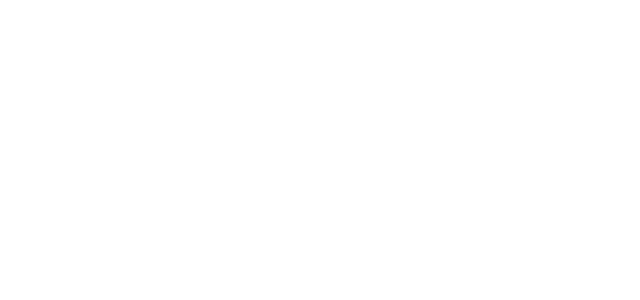
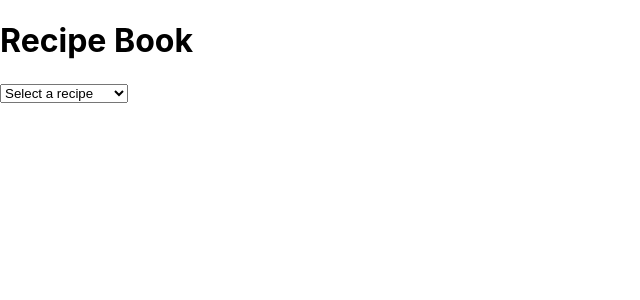
Before and after one commit to MaxKruger123/InteractiveRecipeBook, a React (Create React App) app in the folder interactiverecipebook/: page / in a window 1280 px wide. Shown: the top 300 px of the page, without its empty margins (0-640 px from the left). Built offline with nearby package versions, Linux system fonts and the light colour scheme.

Commit message:
Created Drop Down List

```diff
--- a/interactiverecipebook/src/App.js
+++ b/interactiverecipebook/src/App.js
@@ -1,10 +1,12 @@
 import logo from './logo.svg';
 import './App.css';
-import React from 'react';
+import React, { useState } from 'react';
+import Recipe from './Recipe';
+import RecipeDropdown from './recipeDropdown';
 
-// Main App component
-const App = () => {
-  // Define recipe data
+
+
+  // Different individuaol recipes
   const pizzaRecipe = {
     name: 'Homemade Pizza',
     ingredients: [
@@ -52,23 +54,27 @@
     dietaryRestrictions: 'contains milk'
   };
 
-  const Recipe = ({ recipe }) => {
-    return (
-      <div className="recipe">
-        <h3>{recipe.name}</h3>
-        <p><strong>Ingredients:</strong></p>
-        <ul>
-          {recipe.ingredients.map((ingredient, index) => (
-            <li key={index}>{ingredient}</li>
-          ))}
-        </ul>
-        <p><strong>Cook Time:</strong> {recipe.cookTime}</p>
-        <p><strong>Dietary Restrictions:</strong> {recipe.dietaryRestrictions}</p>
-        {/* Add more details about the recipe as needed */}
-      </div>
-    );
+//App component
+const App = () => {
+  const [selectedRecipe, setSelectedRecipe] = useState(null);
+
+  const handleSelectRecipe = (recipeName) => {
+    const recipe = recipes.find(recipe => recipe.name === recipeName);
+    setSelectedRecipe(recipe);
   };
-}
+
+  const recipes = [pizzaRecipe, chickenKormaRecipe, omelleteRecipe];
+
+  return (
+    <div>
+      <h1>Recipe Book</h1>
+      {/* Render the RecipeDropdown component and pass the recipes array and onSelectRecipe function */}
+      <RecipeDropdown recipes={recipes} onSelectRecipe={handleSelectRecipe} />
+      {/* Render the Recipe component with the selected recipe details */}
+      {selectedRecipe && <Recipe recipe={selectedRecipe} />}
+    </div>
+  );
+};
 
 
 export default App;
--- /dev/null
+++ b/interactiverecipebook/src/Recipe.js
@@ -0,0 +1,23 @@
+import React from 'react';
+
+
+
+const Recipe = ({ recipe }) => { //This functrion simply displays an individual recipes depending on what is chosen by the user
+    return (
+      <div className="recipe">
+        <h3>{recipe.name}</h3>
+        <p><strong>Ingredients:</strong></p>
+        <ul>
+          {recipe.ingredients.map((ingredient, index) => (
+            <li key={index}>{ingredient}</li>
+          ))}
+        </ul>
+        <p><strong>Time to Cook:</strong> {recipe.cookTime}</p>
+        <p><strong>Dietary Restrictions:</strong> {recipe.dietaryRestrictions}</p>
+
+      </div>
+    );
+  };
+
+
+  export default Recipe;
--- /dev/null
+++ b/interactiverecipebook/src/recipeDropdown.js
@@ -0,0 +1,24 @@
+import React from 'react';
+
+/*This functional component allows for the user to click on an drop down list which
+displays the individual recipes that the user can then click on. If the user clicks
+on a recipe then the recipe will be displayed in its fullest.*/
+
+const RecipeDropdown = ({ recipes, onSelectRecipe }) => {
+    return (
+
+      <select onChange={(e) => onSelectRecipe(e.target.value)}>
+        {/* if there is no recipe selected then "Select Recipe" will be displayed*/}
+        <option value="">Select a recipe</option>
+        {/* maps out each recipe and assigns an index to each one */}
+        {recipes.map((recipe, index) => (
+          <option key={index} value={recipe.name}>{recipe.name}</option>
+
+        ))}
+
+      </select>
+    );
+
+  };
+
+  export default RecipeDropdown;
```
